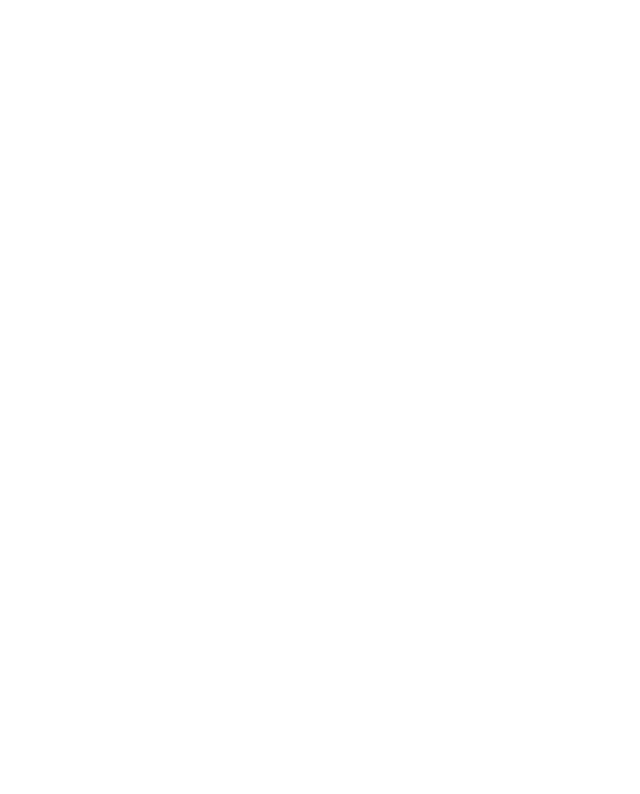
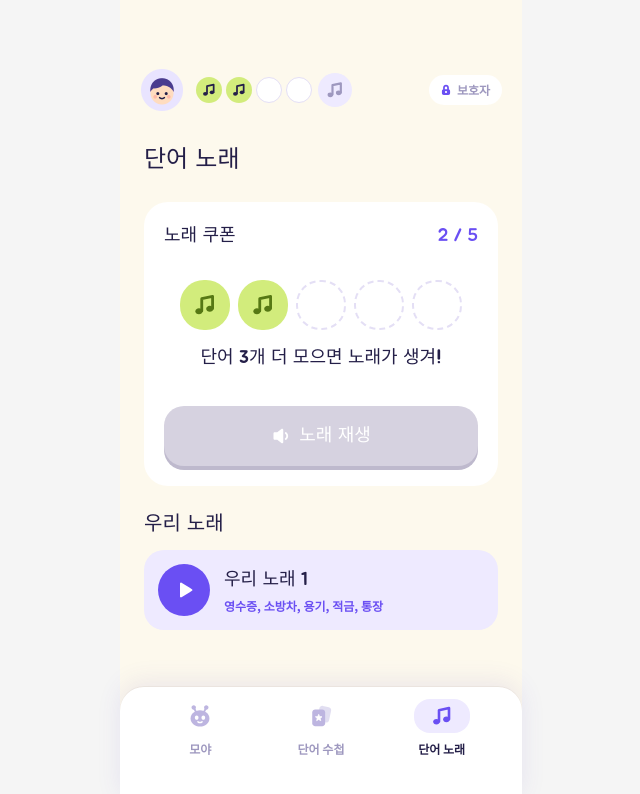
Before and after one commit to line4thon-moyamoya/FE, a React (Vite) app: page /song in a window 1280 px wide. Before the commit this address had no page. Shown: the top 794 px of the page, without its empty margins (319-959 px from the left). Built offline with nearby package versions, Linux system fonts and the light colour scheme.

Commit message:
✨ Feat: 단어 노래 및 노래 재생 페이지 구현 및 라우트 연결

```diff
--- a/src/App.tsx
+++ b/src/App.tsx
@@ -14,6 +14,8 @@ import ChildProfileEdit from "./pages/Guardian/ChildProfileEdit";
 import ChildAdd from "./pages/Guardian/ChildAdd";
 import WordNotebook from "./pages/Child/WordNotebook";
 import WordCardDetail from "./pages/Child/WordCardDetail";
+import WordSong from "./pages/Child/WordSong";
+import SongPlayer from "./pages/Child/SongPlayer";
 
 export default function App() {
   return (
@@ -40,6 +42,8 @@ export default function App() {
           <Route path="/guardian/settings/child/new" element={<ChildAdd />} />
           <Route path="/notebook" element={<WordNotebook />} />
           <Route path="/notebook/:wordId" element={<WordCardDetail />} />
+          <Route path="/song" element={<WordSong />} />
+          <Route path="/song/:songId" element={<SongPlayer />} />
         </Route>
       </Routes>
     </BrowserRouter>
--- /dev/null
+++ b/src/pages/Child/SongPlayer.tsx
@@ -0,0 +1,133 @@
+import { useEffect } from "react";
+import { Navigate, useNavigate, useParams } from "react-router-dom";
+import ChildHeader from "../../components/common/ChildHeader/ChildHeader";
+import Footer from "../../components/common/Footer/Footer";
+import BackButton from "../../components/common/BackButton/BackButton";
+import SongNowPlaying from "../../components/Child/SongNowPlaying";
+import SongProgress from "../../components/Child/SongProgress";
+import SongWordChips from "../../components/Child/SongWordChips";
+import useSongPlayer from "../../hooks/useSongPlayer";
+import { findChildProfile } from "../../mocks/child";
+import { findSong } from "../../mocks/songs";
+import { findWord } from "../../mocks/words";
+import { getCurrentChildId } from "../../utils/currentChild";
+import pauseIcon from "../../assets/icons/pause_icon.svg";
+import playIcon from "../../assets/icons/play_icon.svg";
+import replayIcon from "../../assets/icons/replay_icon.svg";
+
+export default function SongPlayer() {
+  const navigate = useNavigate();
+  const { songId } = useParams();
+  const child = findChildProfile(getCurrentChildId());
+  const song = songId ? findSong(child.id, songId) : undefined;
+
+  // 훅은 return보다 먼저 불러야 해서 song이 없어도 호출
+  const player = useSongPlayer(song);
+  const { play, pause } = player;
+
+  // 들어오면 바로 재생, 나가면 멈춤
+  useEffect(() => {
+    if (!song) return;
+    play();
+    return () => pause();
+  }, [song, play, pause]);
+
+  // 없는 노래면 단어 노래로
+  if (!song) return <Navigate to="/song" replace />;
+
+  const verse = song.verses[player.currentVerseIndex];
+  const word = verse ? findWord(verse.wordId) : undefined;
+  const wordNames = song.verses.map((v) => findWord(v.wordId)?.word ?? "");
+
+  // 지금 단어 구간 기준 시간 (단어마다 0:00부터 보이도록)
+  const verseStart = verse?.startSec ?? 0;
+  const nextVerse = song.verses[player.currentVerseIndex + 1];
+  const verseEnd = nextVerse ? nextVerse.startSec : player.duration;
+  const verseDuration = verseEnd - verseStart;
+  const verseCurrent = Math.min(
+    Math.max(player.currentSec - verseStart, 0),
+    verseDuration,
+  );
+  const verseProgress = verseDuration > 0 ? verseCurrent / verseDuration : 0;
+
+  // 고른 단어 구간의 처음부터 재생
+  const playVerseFromStart = (index: number) => {
+    const target = song.verses[index];
+    if (!target) return;
+    player.seekTo(target.startSec);
+    player.play();
+  };
+
+  // 지금 부르는 단어를 처음부터 다시 (노래가 끝났으면 마지막 단어를 다시)
+  const handleReplayCurrent = () => {
+    playVerseFromStart(player.currentVerseIndex);
+  };
+
+  return (
+    <main className="flex h-full flex-col bg-cream pt-[62px] pb-[113px]">
+      <ChildHeader
+        childName={child.name}
+        coupons={child.coupons}
+        onCouponClick={() => alert("노래 쿠폰은 준비 중이에요")}
+        onGuardianClick={() => navigate("/guardian/password")}
+      />
+
+      <header className="flex items-center gap-2.5 pl-6 pt-4">
+        <BackButton />
+        <h1 className="font-jua text-xl leading-7 text-[#241F48]">
+          {song.title}
+        </h1>
+      </header>
+
+      <div className="flex flex-1 flex-col items-center gap-8 overflow-y-auto px-6 pt-8 pb-6">
+        {word && verse && (
+          <SongNowPlaying
+            word={word}
+            lyric={verse.lyric}
+            caption={verse.caption}
+          />
+        )}
+
+        <div className="flex w-full flex-col gap-4">
+          <SongProgress
+            progress={verseProgress}
+            currentSec={verseCurrent}
+            duration={verseDuration}
+          />
+          <SongWordChips
+            words={wordNames}
+            currentIndex={player.currentVerseIndex}
+            onSelect={playVerseFromStart}
+          />
+        </div>
+
+        {/* 재생 컨트롤 */}
+        <div className="flex items-center justify-center gap-6">
+          <button
+            type="button"
+            onClick={handleReplayCurrent}
+            aria-label="지금 단어 처음부터 다시 듣기"
+            className="cursor-pointer flex w-13 h-13 items-center justify-center rounded-full bg-white border-2 border-[#E3DDFB]"
+          >
+            <img src={replayIcon} alt="" className="w-[22px] h-[22px]" />
+          </button>
+          <button
+            type="button"
+            onClick={player.togglePlay}
+            aria-label={player.isPlaying ? "일시정지" : "재생"}
+            className="cursor-pointer flex w-18 h-18 items-center justify-center rounded-full bg-[#6A4FF3] shadow-[0px_8px_20px_0px_rgba(106,79,243,0.35)]"
+          >
+            <img
+              src={player.isPlaying ? pauseIcon : playIcon}
+              alt=""
+              className="w-7 h-7"
+            />
+          </button>
+          <div className="w-13 h-13" aria-hidden="true" />
+        </div>
+      </div>
+
+      <Footer />
+    </main>
+  );
+}
--- /dev/null
+++ b/src/pages/Child/WordSong.tsx
@@ -0,0 +1,69 @@
+import { useNavigate } from "react-router-dom";
+import ChildHeader from "../../components/common/ChildHeader/ChildHeader";
+import Footer from "../../components/common/Footer/Footer";
+import SongCouponCard from "../../components/Child/SongCouponCard";
+import SongListItem from "../../components/Child/SongListItem";
+import { findChildProfile } from "../../mocks/child";
+import {
+  COUPONS_PER_SONG,
+  getCollectedCards,
+  getRemainingForNextCoupon,
+} from "../../mocks/notebook";
+import { getSongs } from "../../mocks/songs";
+import { getCurrentChildId } from "../../utils/currentChild";
+
+export default function WordSong() {
+  const navigate = useNavigate();
+  const child = findChildProfile(getCurrentChildId());
+
+  const songs = getSongs(child.id);
+  const remainingWords = getRemainingForNextCoupon(
+    getCollectedCards(child.id).length,
+  );
+
+  return (
+    <main className="flex h-full flex-col bg-cream pt-[62px] pb-[113px]">
+      <ChildHeader
+        childName={child.name}
+        coupons={child.coupons}
+        onCouponClick={() => alert("노래 쿠폰은 준비 중이에요")}
+        onGuardianClick={() => navigate("/guardian/password")}
+      />
+
+      <div className="flex flex-1 flex-col gap-6 overflow-y-auto px-6 pt-6 pb-6">
+        <h1 className="font-jua text-2xl leading-9 text-[#241F48]">단어 노래</h1>
+
+        <SongCouponCard
+          coupons={child.coupons}
+          total={COUPONS_PER_SONG}
+          remainingWords={remainingWords}
+          onPlay={() => alert("새 노래 만들기는 준비 중이에요")}
+        />
+
+        <section className="flex flex-col gap-3">
+          <h2 className="font-jua text-xl leading-7 text-[#241F48]">우리 노래</h2>
+
+          {songs.length === 0 ? (
+            <p className="mt-4 text-center font-jua text-base leading-6 text-[#9E98BF]">
+              아직 만든 노래가 없어요.
+              <br />
+              쿠폰을 모으면 노래가 생겨!
+            </p>
+          ) : (
+            <ul className="flex flex-col gap-3">
+              {songs.map((song) => (
+                <SongListItem
+                  key={song.id}
+                  song={song}
+                  onClick={() => navigate(`/song/${song.id}`)}
+                />
+              ))}
+            </ul>
+          )}
+        </section>
+      </div>
+
+      <Footer />
+    </main>
+  );
+}
```
